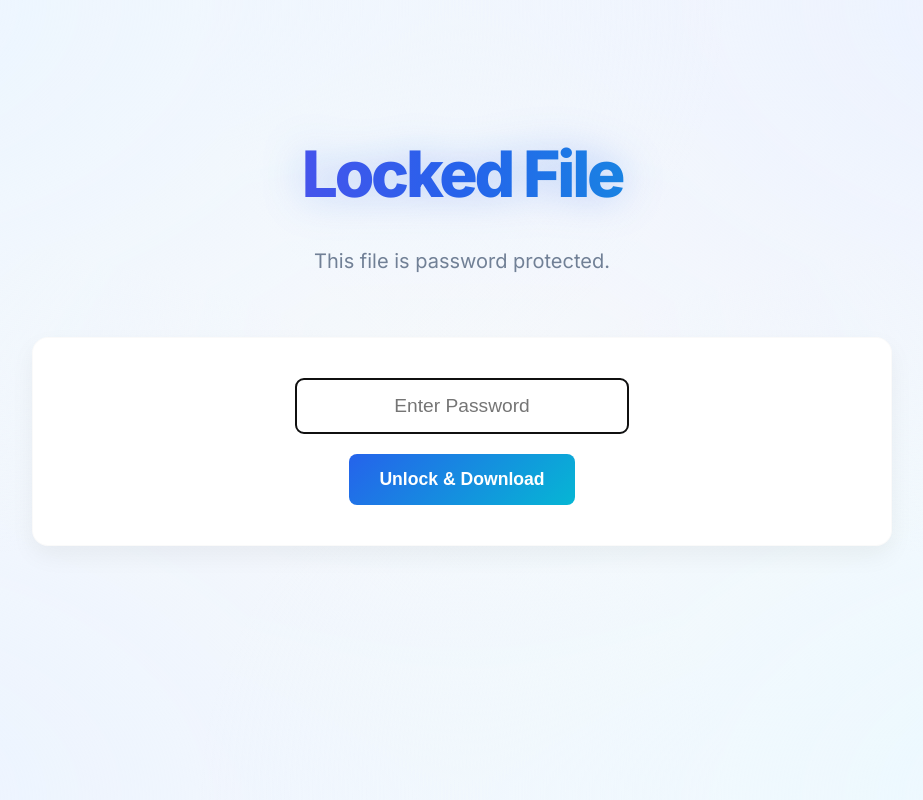
After one commit to formher/cupload, a Flask app: template app/templates/password.html in a window 1280 px wide. The commit adds this page. Shown: the whole page, without its empty margins (178-1101 px from the left). Run offline with Flask 2, Linux system fonts and the light colour scheme; the template is opened without the code that fills it, so the values that code supplies are empty.

Commit message:
feat: Add password protection for uploads via an `X-Password` header and introduce a dedicated password entry page for protected files.

```diff
--- a/app/main.py
+++ b/app/main.py
@@ -1,4 +1,5 @@
 from flask import Flask, request, abort, render_template, make_response, jsonify, redirect
+from werkzeug.security import generate_password_hash, check_password_hash
 import os
 import uuid
 import json
@@ -23,6 +24,8 @@ cupload.io - Secure File Sharing
 
 Upload:
   curl -T file.txt https://cupload.io
+Password Protection:
+  curl -T file.txt -H "X-Password: secret" https://cupload.io
 
 Download:
   wget https://cupload.io/<id>/file.txt
@@ -50,19 +53,43 @@ def upload_file(filename):
 
     random_id = str(uuid.uuid4())[:8]
     dir_path = os.path.join(UPLOAD_FOLDER, random_id)
+    dir_path = os.path.join(UPLOAD_FOLDER, random_id)
     os.makedirs(dir_path, exist_ok=True)
     file_path = os.path.join(dir_path, filename)
+
+    # Check for password header
+    password = request.headers.get('X-Password')
+    if password:
+        meta_path = file_path + '.meta'
+        with open(meta_path, 'w') as f:
+            f.write(json.dumps({'password_hash': generate_password_hash(password)}))
+
     with open(file_path, 'wb') as f:
         f.write(request.data)
     return f"You can download your file at https://cupload.io/{random_id}/{filename}\nQR Code: https://cupload.io/qr/{random_id}/{filename}\nTry wget http://cupload.io/{random_id}/{filename}\n"
 
 
-@app.route('/<random_id>/<filename>', methods=['GET'])
+@app.route('/<random_id>/<filename>', methods=['GET', 'POST'])
 def serve_file(random_id, filename):
     dir_path = os.path.join(UPLOAD_FOLDER, random_id)
     file_path = os.path.join(dir_path, filename)
+    meta_path = file_path + '.meta'
 
     if os.path.exists(file_path):
+        # Check for Password Protection
+        if os.path.exists(meta_path):
+            with open(meta_path, 'r') as f:
+                meta = json.load(f)
+
+            # If POST, check credentials
+            if request.method == 'POST':
+                password_input = request.form.get('password')
+                if not password_input or not check_password_hash(meta['password_hash'], password_input):
+                    return render_template('password.html', error="Invalid Password"), 401
+            # If GET, show prompt
+            else:
+                return render_template('password.html')
+
         try:
             with open(file_path, 'rb') as f:
                 file_data = f.read()
@@ -77,6 +104,8 @@ def serve_file(random_id, filename):
             def remove_file():
                 try:
                     os.remove(file_path)
+                    if os.path.exists(meta_path):
+                        os.remove(meta_path)
                     os.rmdir(dir_path)
                     app.logger.info(f"Deleted: {file_path} and {dir_path}")
                 except Exception as e:
--- /dev/null
+++ b/app/templates/password.html
@@ -0,0 +1,68 @@
+<!DOCTYPE html>
+<html lang="en">
+
+<head>
+    <meta charset="UTF-8">
+    <meta name="viewport" content="width=device-width, initial-scale=1.0">
+    <title>Locked File - cupload.io</title>
+    <link
+        href="https://fonts.googleapis.com/css2?family=Fira+Code:wght@400;500&family=Inter:wght@400;600;800&display=swap"
+        rel="stylesheet">
+    <link rel="stylesheet" href="{{ url_for('static', filename='style.css') }}">
+    <style>
+        .password-container {
+            text-align: center;
+            padding: 40px;
+        }
+
+        input[type="password"] {
+            padding: 15px;
+            font-size: 1.2rem;
+            border-radius: 8px;
+            border: 2px solid #e2e8f0;
+            width: 80%;
+            max-width: 300px;
+            margin-bottom: 20px;
+            text-align: center;
+        }
+
+        button {
+            background: linear-gradient(135deg, #2563eb 0%, #06b6d4 100%);
+            color: white;
+            border: none;
+            padding: 15px 30px;
+            font-size: 1.1rem;
+            border-radius: 8px;
+            cursor: pointer;
+            font-weight: 600;
+        }
+
+        .error {
+            color: #ef4444;
+            margin-bottom: 15px;
+        }
+    </style>
+</head>
+
+<body>
+    <div class="background-effect"></div>
+    <div class="container mobile-friendly">
+        <header>
+            <h1>Locked File</h1>
+            <h2>This file is password protected.</h2>
+        </header>
+
+        <div class="card password-container">
+            <form method="POST">
+                {% if error %}
+                <p class="error">{{ error }}</p>
+                {% endif %}
+                <input type="password" name="password" placeholder="Enter Password" autofocus required>
+                <br>
+                <button type="submit">Unlock & Download</button>
+            </form>
+        </div>
+    </div>
+</body>
+
+</html>
```
Also changed, not shown: app/templates/index.html (+16 -0 lines).
